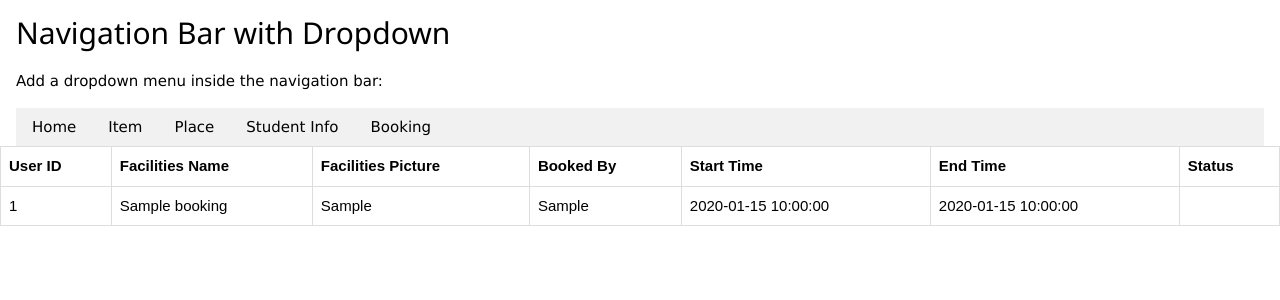
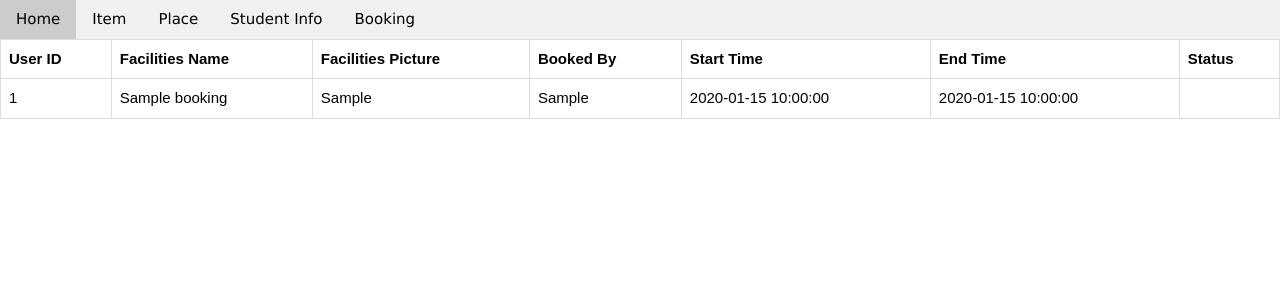
Before and after one commit to yanwong127/facilities_book, a PHP site: page /home.php in a window 1280 px wide. Shown: the top 300 px of the page. Run offline with PHP 8.4, Linux system fonts and the light colour scheme; the visitor is signed in with stand-in values (Sample User, id 1); tables that the repository leaves empty or names only in its code hold one stand-in row (values such as "Sample post"); data that the repository does not hold is empty.

Commit message:
header ver2

```diff
--- a/admin/header.php
+++ b/admin/header.php
@@ -19,9 +19,7 @@
 </head>
 <body>
 
-<div class="w3-container">
-  <h2>Navigation Bar with Dropdown</h2>
-  <p>Add a dropdown menu inside the navigation bar:</p>
+
 
   <div class="w3-bar w3-light-grey">
     <a href="#" class="w3-bar-item w3-button">Home</a>
```
